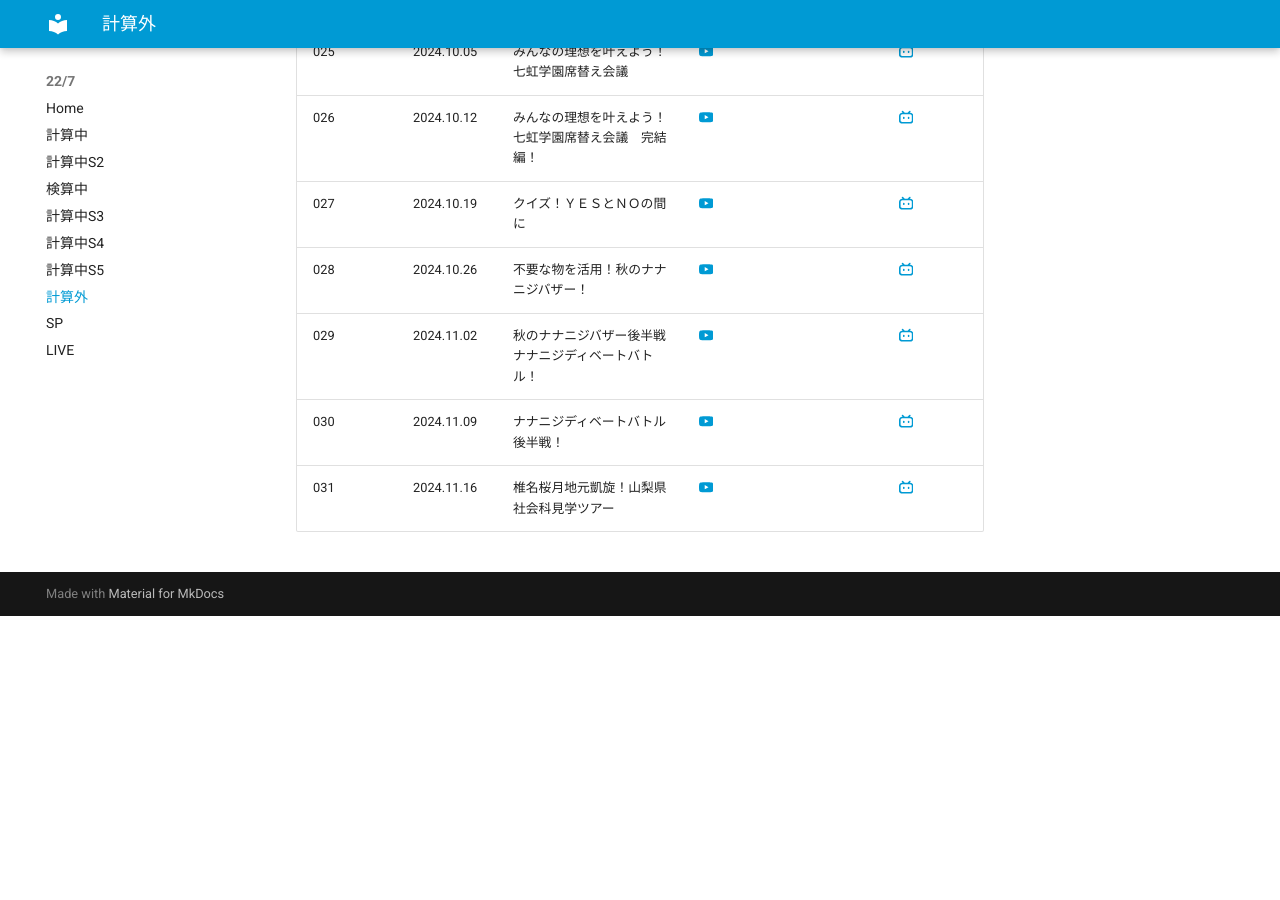
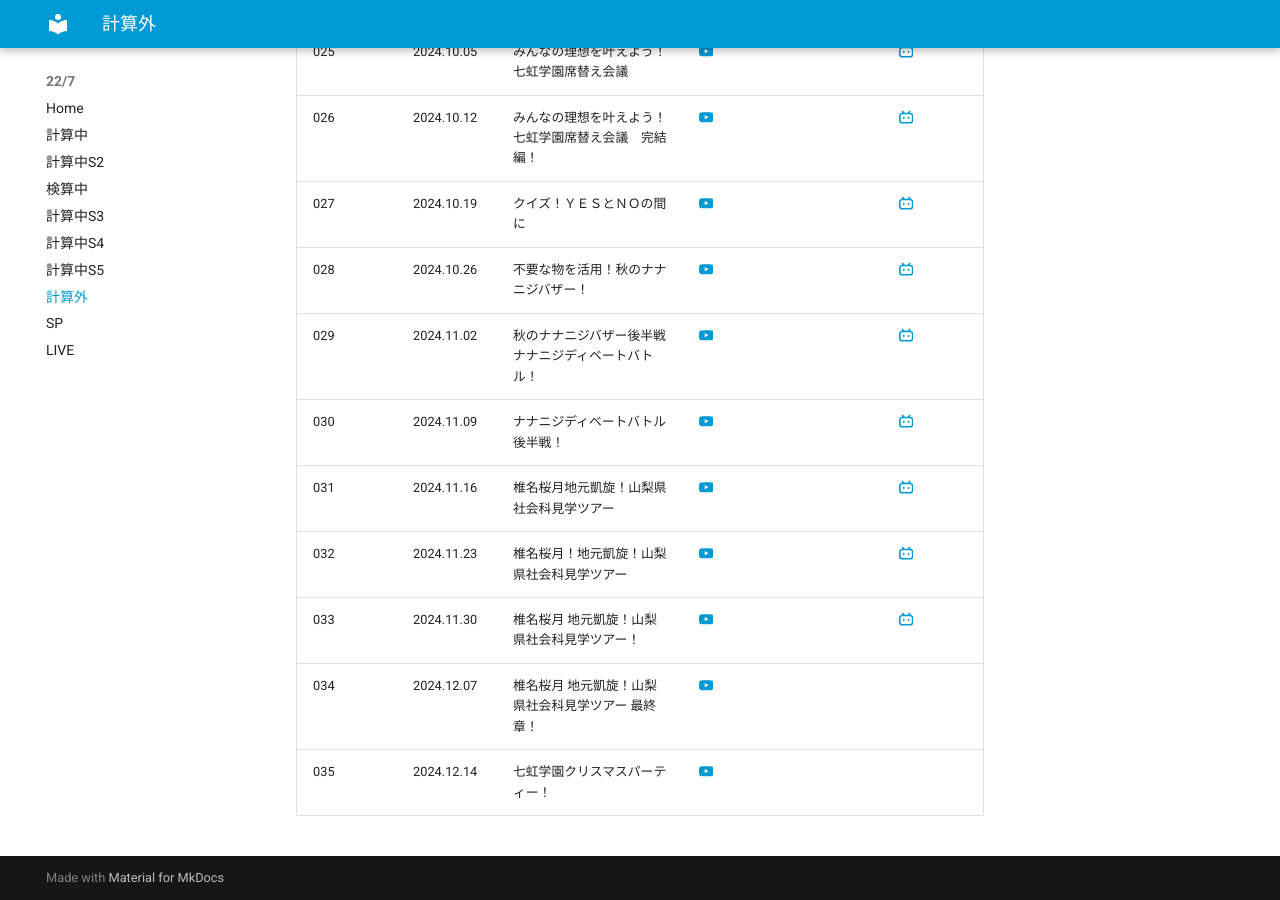
Before and after one commit to aki-192/nananiji, an MkDocs documentation site: the page built from docs/keisangai.md, in a window 1280 px wide and 900 px high, scrolled down 1779 px. Built offline with MkDocs 1.6.1 and Material for MkDocs 9.7.7, drawn with Linux system fonts in a browser that asks for light colours; before the commit the page ends 2395 px from its top, so only the background shows below that.

Commit message:
Update keisangai.md

```diff
--- a/docs/keisangai.md
+++ b/docs/keisangai.md
@@ -37,3 +37,7 @@ title: 計算外
 | 029 | 2024.11.02 | 秋のナナニジバザー後半戦 <br> ナナニジディベートバトル！| [:simple-youtube:](https://www.youtube.com/watch?v=4LYw-QYt7oE) | | [:simple-bilibili:](https://www.bilibili.com/video/BV1ujmUYVEqA/) |
 | 030 | 2024.11.09 | ナナニジディベートバトル 後半戦！ | [:simple-youtube:](https://www.youtube.com/watch?v=E8YlcxF9nkA) | | [:simple-bilibili:](https://www.bilibili.com/video/BV153BBYYEPx/) |
 | 031 | 2024.11.16 | 椎名桜月地元凱旋！山梨県社会科見学ツアー | [:simple-youtube:](https://www.youtube.com/watch?v=FU0OkJqUduI) | | [:simple-bilibili:](https://www.bilibili.com/video/BV18gBRYuEd2/) |
+| 032 | 2024.11.23 | 椎名桜月！地元凱旋！山梨県社会科見学ツアー | [:simple-youtube:](https://www.youtube.com/watch?v=ju4ef0tut50) | | [:simple-bilibili:](https://www.bilibili.com/video/BV1vTi2YHEfH/) |
+| 033 | 2024.11.30 | 椎名桜月 地元凱旋！山梨県社会科見学ツアー！ | [:simple-youtube:](https://www.youtube.com/watch?v=wfytSKtZDhY) | | [:simple-bilibili:](https://www.bilibili.com/video/BV1CCqPYSESC) |
+| 034 | 2024.12.07 | 椎名桜月 地元凱旋！山梨県社会科見学ツアー 最終章！ | [:simple-youtube:](https://www.youtube.com/watch?v=ZtNyLv8e5UY) | | |
+| 035 | 2024.12.14 | 七虹学園クリスマスパーティー！ | [:simple-youtube:](https://www.youtube.com/watch?v=a0pcm5MXAuU0) | | |
```
